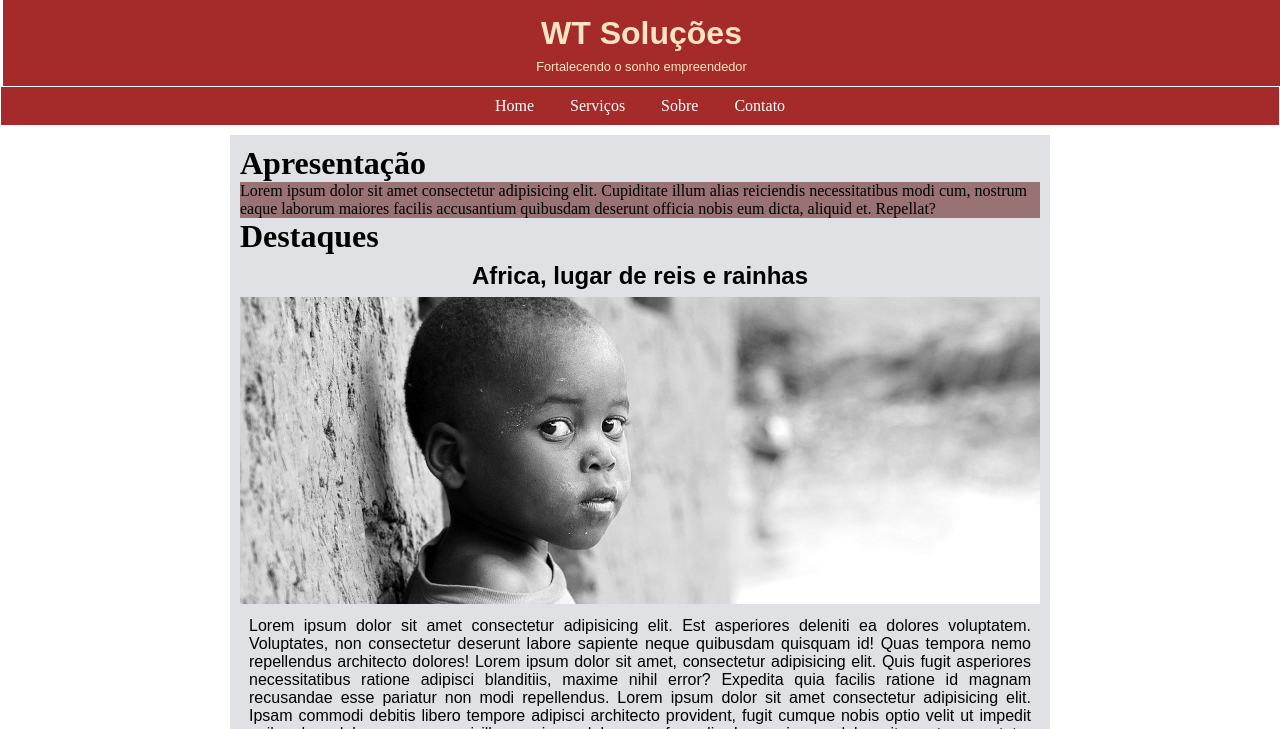
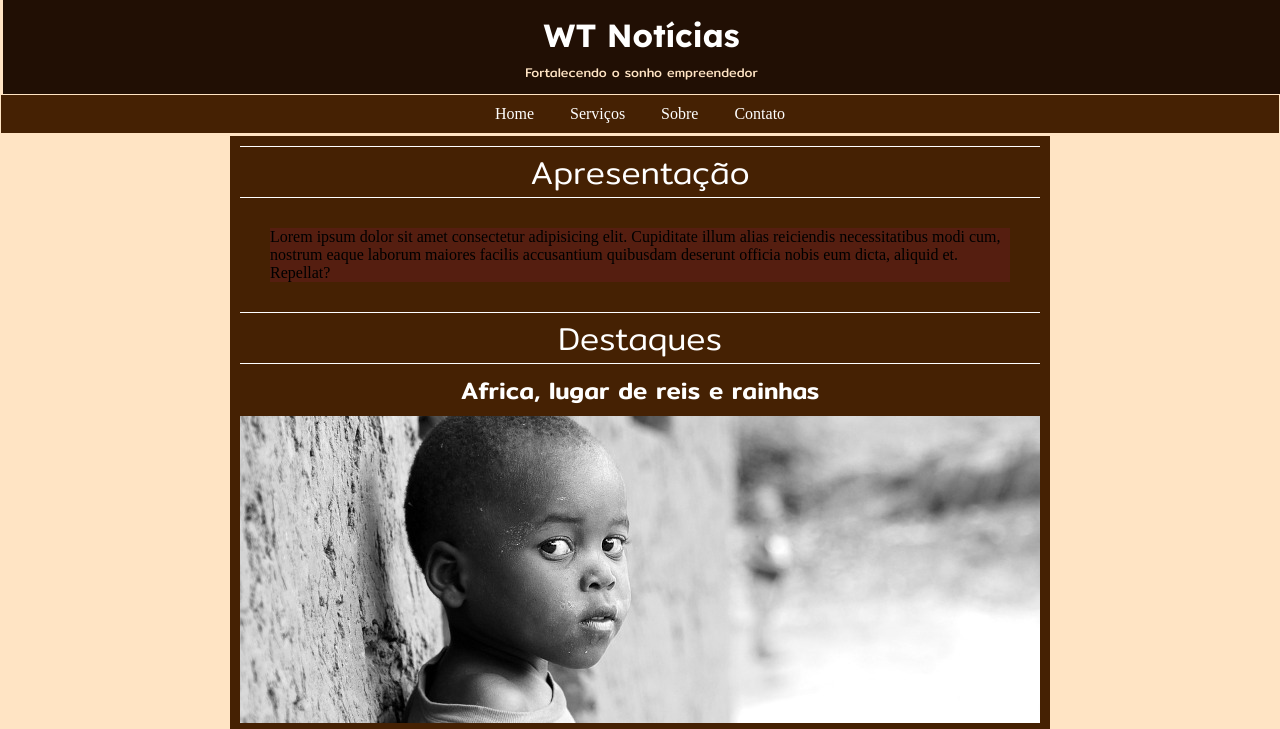
Before and after one commit to Walterly/meusite, a plain HTML site: page index.html in a window 1280 px wide. Shown: the top 729 px of the page. Drawn offline with Linux system fonts and the light colour scheme.

Commit message:
Melhorias na aparencia
Seleção de paleta de cores, inclusão de bordas top e baixo, criação de variaveis

```diff
--- a/css/meuestilo.css
+++ b/css/meuestilo.css
@@ -1,5 +1,17 @@
 @charset "UTF-8";
+/* fontes */
+@import url('https://fonts.googleapis.com/css2?family=Mitr:wght@200;300;400;500;600;700&display=swap');
+@import url('https://fonts.googleapis.com/css2?family=Lexend+Deca:wght@100;200;300;400;500;600;700;800;900&display=swap');
 
+:root{
+    --font-header: 'Lexend Deca', sans-serif;
+    --font-destaques: 'Mitr', sans-serif;
+    --cor-01: #210F04;
+    --cor-02: #452103;
+    --cor-03: #690500;
+    --cor-04: #934b00;
+    --cor-05: #BB6B00;
+}
 
 *{
 margin: 0px;
@@ -8,33 +20,35 @@ padding: 0px;
 body{
     min-width: 345px;
     max-width: auto;
+    background-color: bisque;
 }
 header{
     width: 98.2%;
-    background-color: brown;
+    background-color: var(--cor-01);
     text-align: center;
     padding: 10px;
     margin: 0px 3px 0px 3px;
 }
 
 header > h1{
-    color: bisque;
+    color: white;
     font-size: 2em;
-    font-family: Arial, Helvetica, sans-serif;
+    font-family: var(--font-header) ;
     padding: 5px;
     margin: auto;
+    font-weight: 200px
 }
 header > p{
     color: bisque;
     font-size: 0.8em;
-    font-family: Arial, Helvetica, sans-serif;
+    font-family:var(--font-destaques) ;
     padding: 2px;
     margin: auto;
 }
 nav{
 
   text-align: center;
-  background-color: brown;
+  background-color: var(--cor-02);
   padding: 10px;
   margin: 1px;
 }
@@ -45,26 +59,38 @@ color: white;
   text-align: center;
   padding: 14px 16px;
   text-decoration: none;
-  transition: 1s;
+  transition: 0.3s;
 
 }
 a:hover{
-    background-color: darkgray;
+    background-color: var(--cor-01);
     color: antiquewhite;
+    padding: 8px;
 }
 main{
     width: 800px;
     max-width: 100%;
     min-width: 470px;
-    margin: 10px auto;
+    margin: 3px auto;
     padding: 10px;
-    background-color: #dfe1e4;
+    background-color: #452103;
 
 }
+main > h1{
+    font-family:  var(--font-destaques);
+    font-weight: 380;
+    color: white;
+    text-align: center;
+    border-top: 1px solid white;
+    border-bottom: 1px solid white;
+}
+
 #videoapresentacao{
     background-color: rgba(100, 27, 27, 0.555);
+    margin: 30px;
 }
 #destaques > article p {
+color: white;
 font-family: Arial, Helvetica, sans-serif;
 text-align: justify;
 font-size: 1em;
@@ -72,10 +98,15 @@ margin: 5px;
 padding: 4px;
 }
 #destaques > article h2{
-font-family: Arial, Helvetica, sans-serif;
-font-weight: 700;
+color: white;
+font-family: var(--font-destaques);
+font-weight: 500;
 text-align: center;
 margin: 7px 0px
+}
+
+.africa{
+    align-items: center;
 }
  .africa:hover{
     opacity: 0.7;
--- a/index.html
+++ b/index.html
@@ -10,7 +10,7 @@
 </head>
 <body>
     <header>
-        <h1>WT Soluções</h1>
+        <h1>WT Notícias</h1>
         <p>Fortalecendo o sonho empreendedor</p>
     </header>
     <nav>
```
